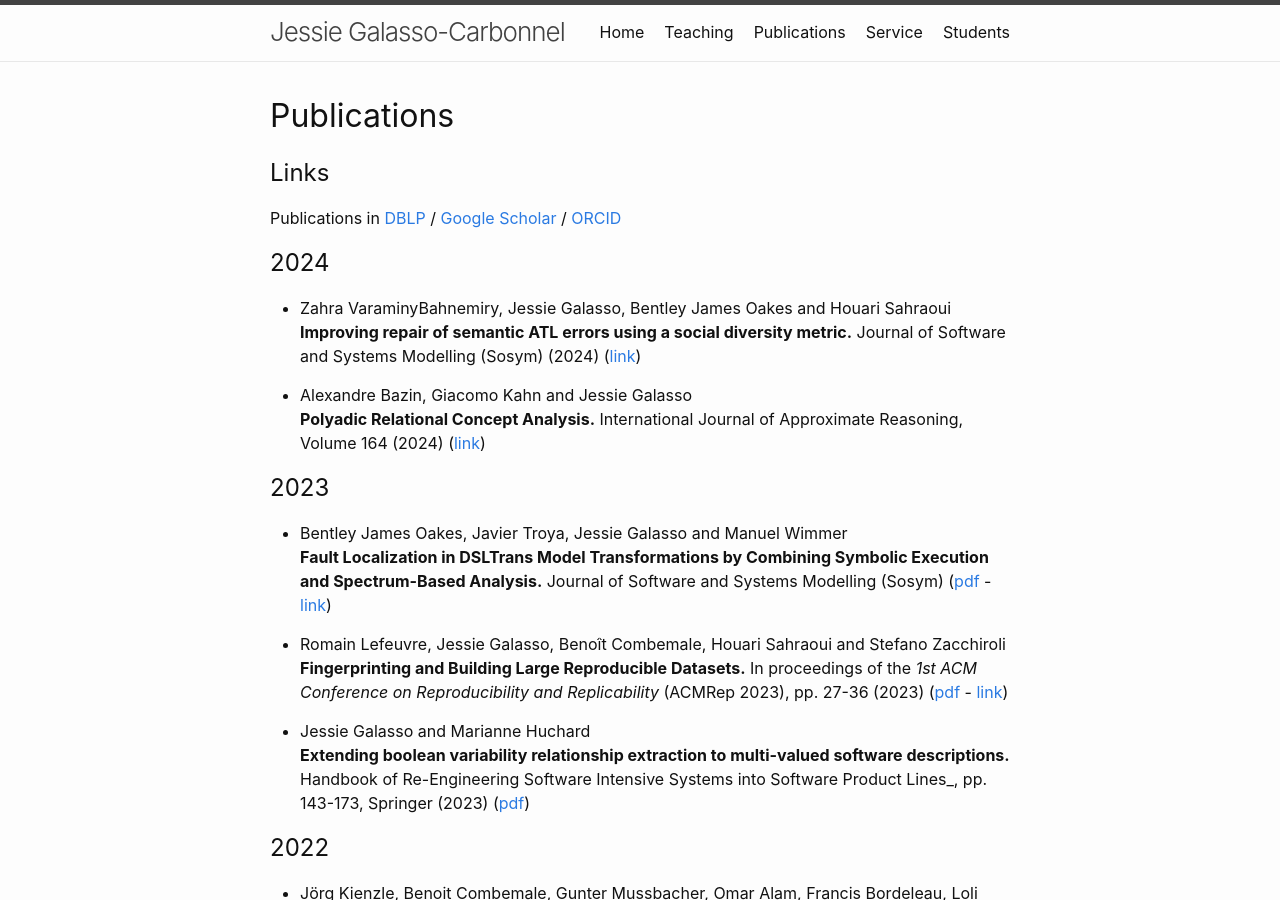
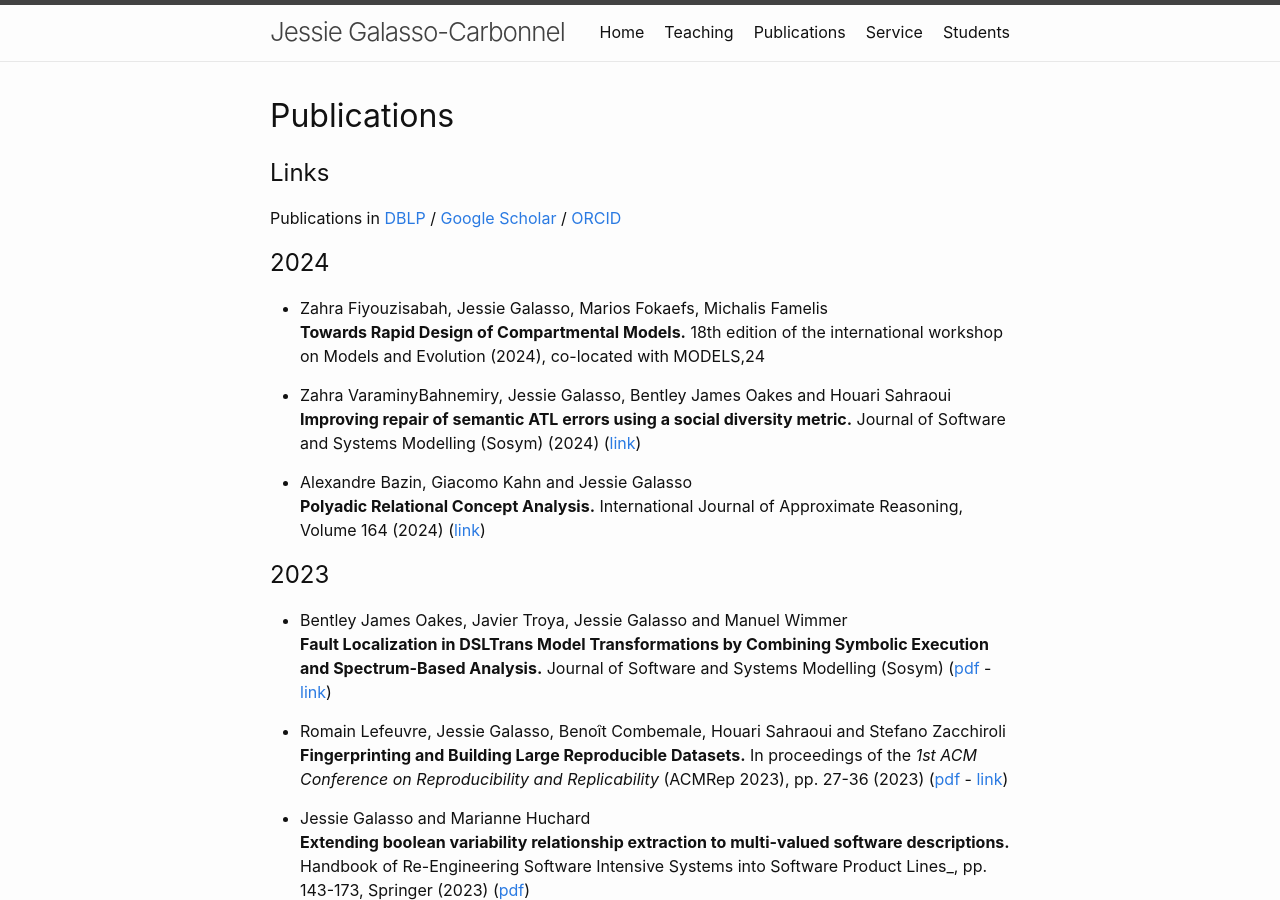
Before and after one commit to jgalasso/jgalasso.github.io, a Jekyll site: the page built from publications.md, in a window 1280 px wide and 900 px high. Built offline with Jekyll 4.4.1, drawn with Linux system fonts in a browser that asks for light colours.

Commit message:
Update publications.md

```diff
--- a/publications.md
+++ b/publications.md
@@ -10,6 +10,9 @@ permalink: /publications/
 Publications in [DBLP](https://dblp.uni-trier.de/pid/167/4978.html) / [Google Scholar](https://scholar.google.fr/citations?user=uZj-UtsAAAAJ&hl=fr&oi=sra) / [ORCID](https://orcid.org/0000-0002-9868-1814)
 
 ## 2024
+
+- Zahra Fiyouzisabah, Jessie Galasso, Marios Fokaefs, Michalis Famelis
+__Towards Rapid Design of Compartmental Models.__ 18th edition of the international workshop on Models and Evolution (2024), co-located with MODELS,24
 
 - Zahra VaraminyBahnemiry, Jessie Galasso, Bentley James Oakes and Houari Sahraoui
 __Improving repair of semantic ATL errors using a social diversity metric.__ Journal of Software and Systems Modelling (Sosym) (2024) ([link](https://link.springer.com/article/10.1007/s10270-024-01170-4))
```
